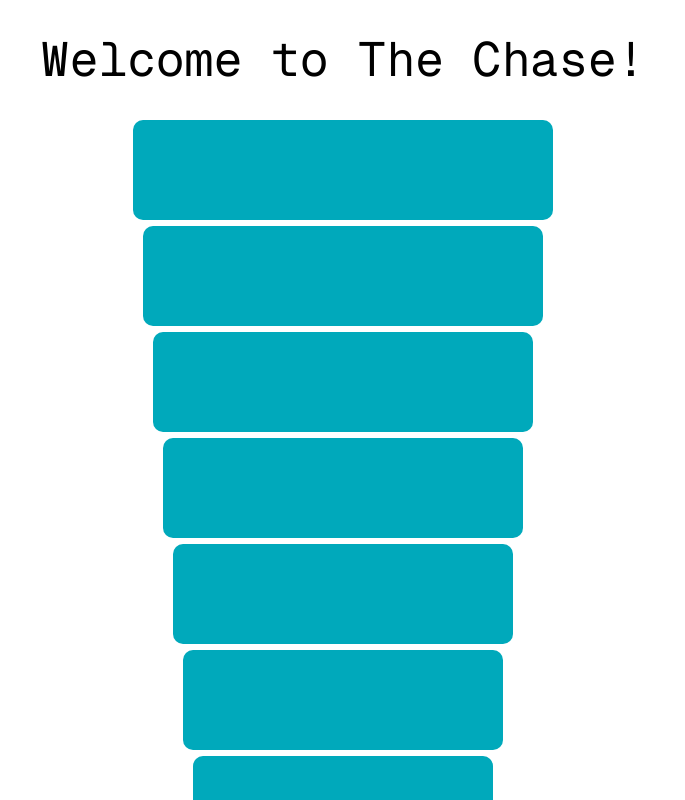
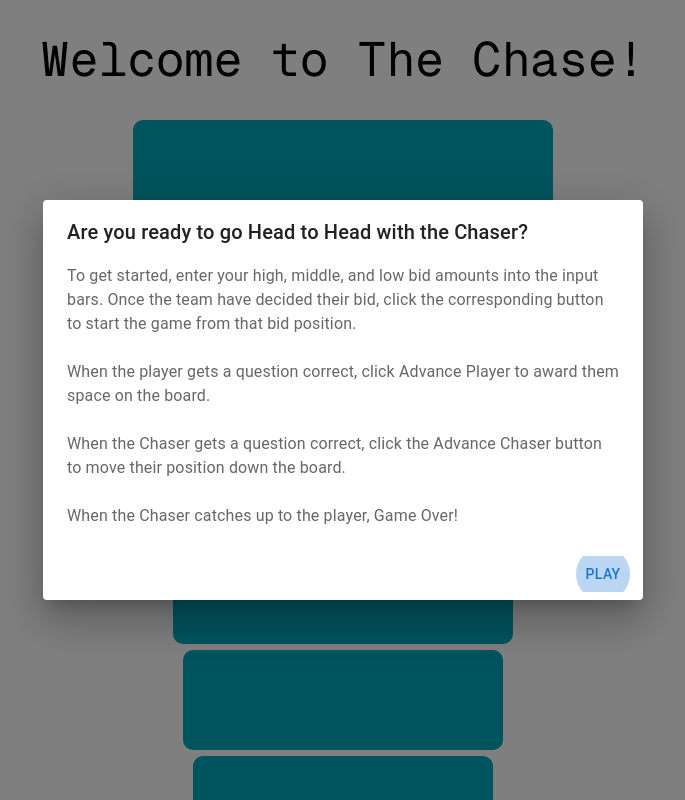
Before and after one commit to mercymorned/the-chase, a Next.js app: page / in a window 1280 px wide. Shown: the top 800 px of the page, without its empty margins (297-982 px from the left). Built offline with nearby package versions, Linux system fonts and the light colour scheme.

Commit message:
feat: add dialog component to load instructions at start of game

```diff
--- a/src/app/page.js
+++ b/src/app/page.js
@@ -4,6 +4,7 @@
 import Bar from "./components/bar-array.js";
 import MoveButton from './components/move-button.js'
 import { useRef, useState } from "react";
+import { Button, Dialog, DialogActions, DialogContent, DialogContentText, DialogTitle } from "@mui/material";
 
 export function Board() {
   const [chaserPosition, setChaserPosition] = useState(1);
@@ -100,7 +101,41 @@
 
 export default function HomePage() {
 
+  const [open, setOpen] = useState(true);
+
+  const handleClose = () => {
+    setOpen(false);
+  };
+
   return (
-          <Board />
+    <>
+        <Dialog
+        open={open}
+        onClose={handleClose}
+        aria-labelledby="alert-dialog-title"
+        aria-describedby="alert-dialog-description"
+      >
+        <DialogTitle id="alert-dialog-title">
+          {"Are you ready to go Head to Head with the Chaser?"}
+        </DialogTitle>
+        <DialogContent>
+          <DialogContentText id="alert-dialog-description" sx={{ whiteSpace: "pre-wrap" }}>
+            To get started, enter your high, middle, and low bid amounts into the input bars. Once the team have decided their bid, click the corresponding button to start the game from that bid position.<br/>&nbsp;<br/>
+
+            When the player gets a question correct, click Advance Player to award them space on the board.<br/>&nbsp;<br/>
+
+            When the Chaser gets a question correct, click the Advance Chaser button to move their position down the board.<br/>&nbsp;<br/>
+
+            When the Chaser catches up to the player, Game Over!
+          </DialogContentText>
+        </DialogContent>
+        <DialogActions>
+          <Button onClick={handleClose} autoFocus>
+            PLAY
+          </Button>
+        </DialogActions>
+      </Dialog>
+      <Board />
+    </>
   );
 }
```
